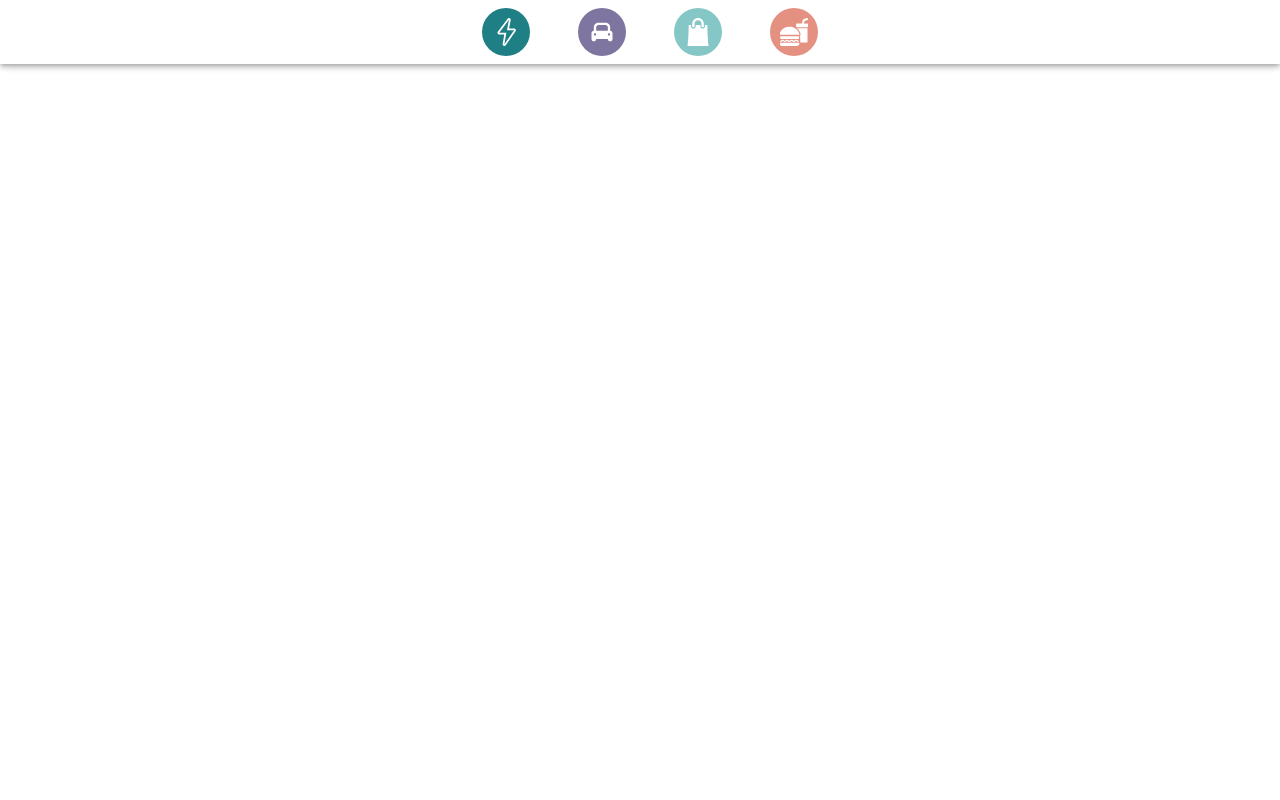
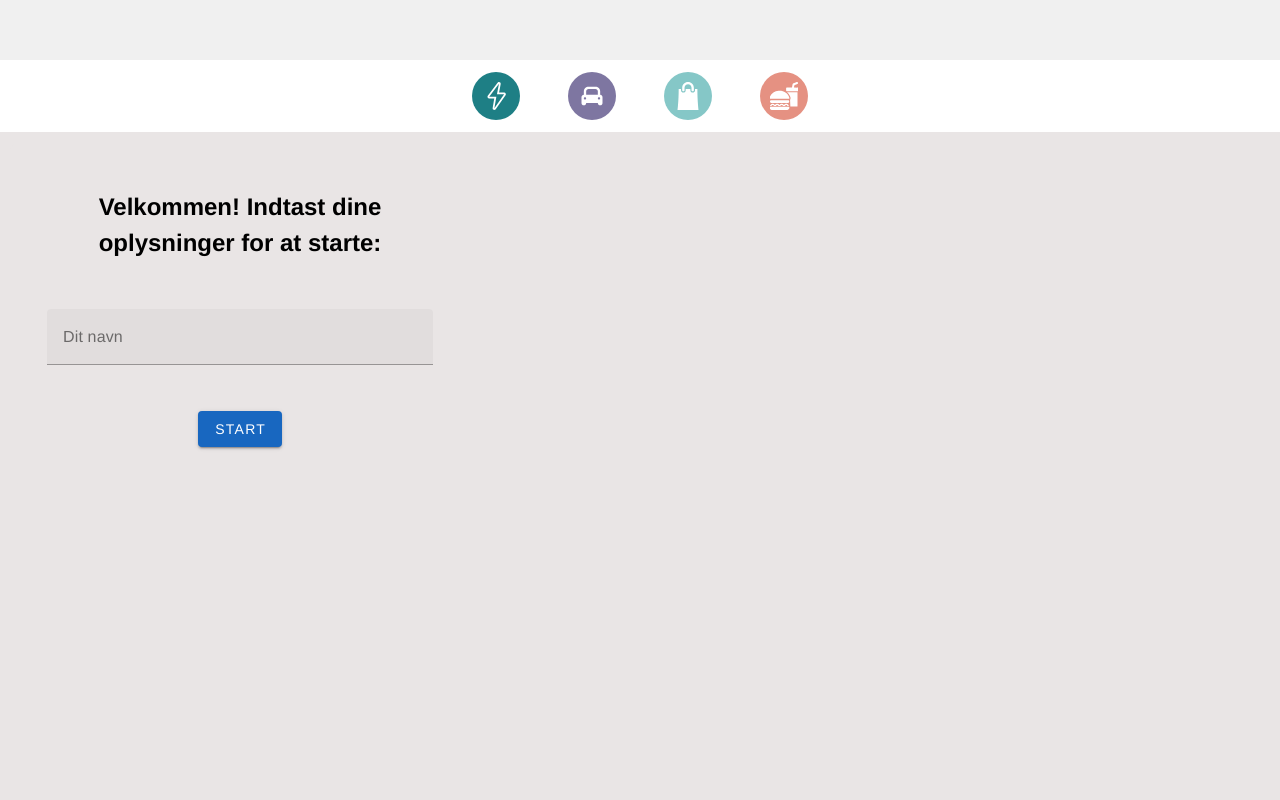
Before and after one commit to Shahad1991/tree-app, a Vue app: page / in a window 1280 px wide. Shown: the top 800 px of the page. Built offline with nearby package versions, Linux system fonts and the light colour scheme.

Commit message:
style ændring

```diff
--- a/src/components/NavigationsMenu.vue
+++ b/src/components/NavigationsMenu.vue
@@ -1,12 +1,6 @@
 <template>
-  <v-app>
-    <v-app-bar app>
-      <v-toolbar-title class="text-center">
-        <!-- Title or Logo could go here -->
-      </v-toolbar-title>
-      <v-spacer></v-spacer> <!-- Spacer on the left -->
 
-      <v-list class="d-flex justify-center align-center" style="width: 100%;">
+      <v-list class="d-flex justify-center align-center" style="width: 100%; background: #fff;" >
         <v-list-item
           v-for="(item, index) in menuItems"
           :key="index"
@@ -23,11 +17,6 @@
         </v-list-item>
       </v-list>
 
-      <v-spacer></v-spacer> <!-- Spacer on the right -->
-    </v-app-bar>
-
-    <router-view />
-  </v-app>
 </template>
 
 <script>
```
